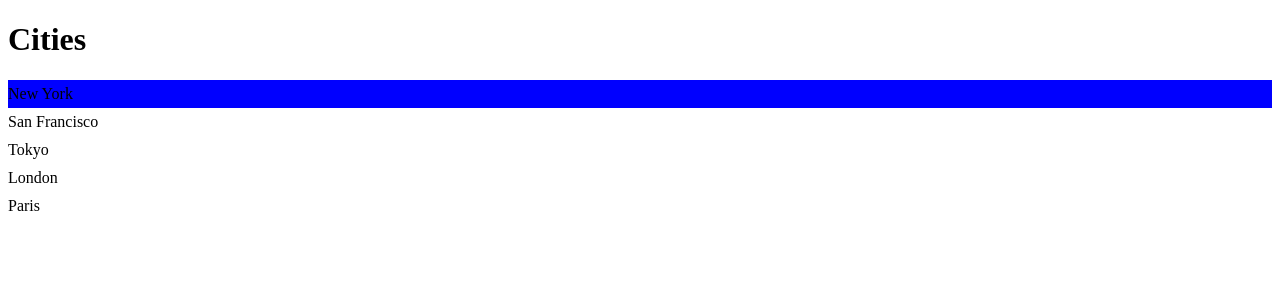
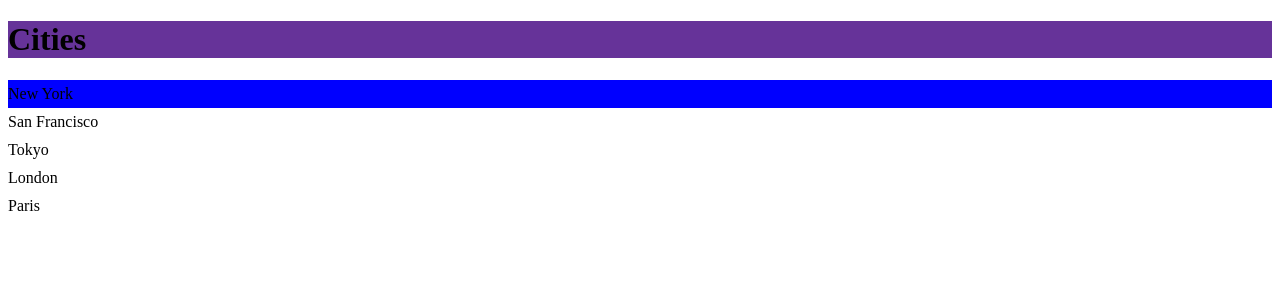
Before and after one commit to chienchuanw/react-learning, a React (Vite) app: page / in a window 1280 px wide. Shown: the top 300 px of the page. Built offline with nearby package versions, Linux system fonts and the light colour scheme.

Commit message:
Finished Inline Styles

```diff
--- a/src/components/ListGroup/ListGroup.tsx
+++ b/src/components/ListGroup/ListGroup.tsx
@@ -306,7 +306,8 @@ function ListGroupStyle({heading, items, onSelectItem}: Props) {
 
   return (
     <>
-      <h1>{ heading }</h1>
+      {/* You can also use "style" props to accomplish inline styles, which is not recommended. */}
+      <h1 style={{backgroundColor: 'rebeccapurple'}}>{ heading }</h1>
       {items.length === 0 && <p>No item found</p>}
       <List>
         {items.map((item, index) =>
```
